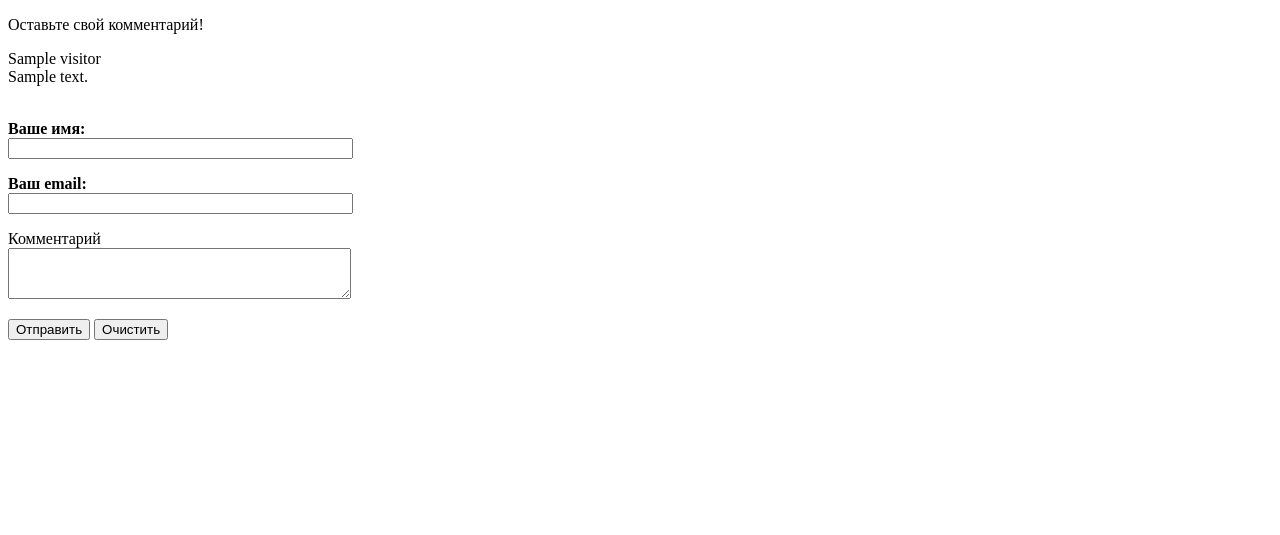
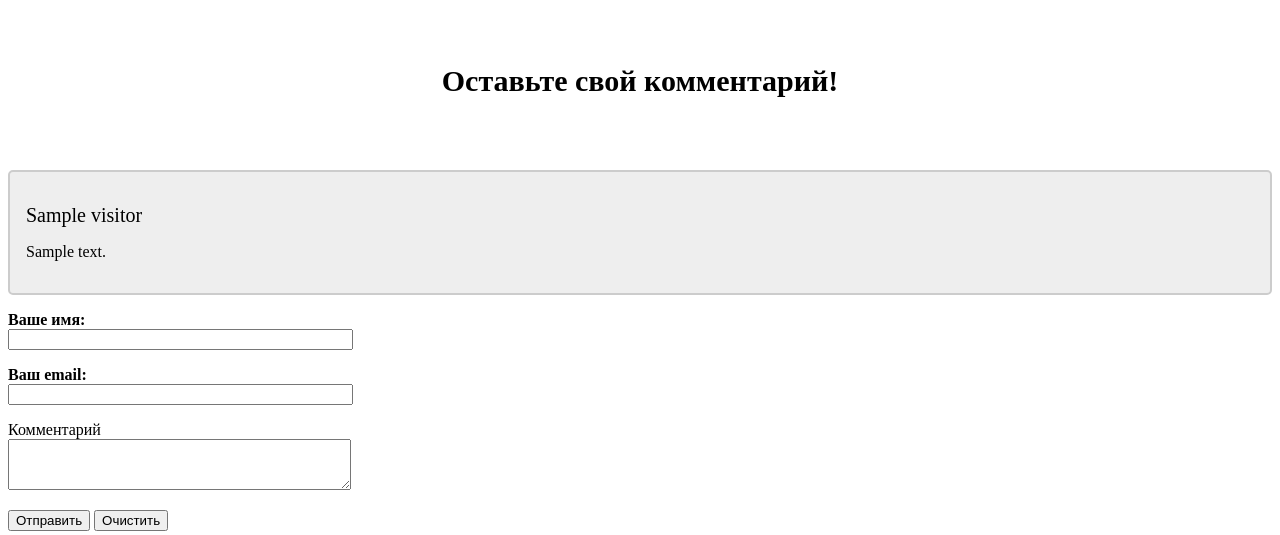
Before and after one commit to SaddlePointMethod/guest3, a PHP site: page / in a window 1280 px wide. Shown: the top 535 px of the page. Run offline with PHP 8.4, Linux system fonts and the light colour scheme; tables that the repository leaves empty or names only in its code hold one stand-in row (values such as "Sample post").

Commit message:
Try add css

```diff
--- a/index.php
+++ b/index.php
@@ -1,11 +1,12 @@
 <!DOCTYPE html>
 <html lang="ru">
 <head>
-  <meta charset="UTF-8">
-  <title>Гостевая страница</title>
+    <meta charset="UTF-8">
+    <link rel="stylesheet" type="text/css" href="mystyle.css">
+    <title>Гостевая страница</title>
 </head>
 <body>
-    <p>Оставьте свой комментарий!</p>
+    <br><br><h1>Оставьте свой комментарий!</h1><br><br>
     <?php
         $link = mysqli_connect("localhost", "l680592k_table1", "Signeto1111", "l680592k_table1");
         $sql = 'SELECT name, comment FROM visitors';
@@ -13,8 +14,10 @@
         while ($row = mysqli_fetch_array($result)) {
             $name=$row['name'];
             $comment=$row['comment'];
-            print($name);
-            print("<br>".$comment. "<br><br>");
+            print("<div class='container'>
+            <p><span>".$name."</span></p>
+            <p>".$comment."</p>
+            </div>");
         }
         print( mysqli_connect_error());
          ?>
--- /dev/null
+++ b/mystyle.css
@@ -0,0 +1,40 @@
+h1 {
+    text-align: center;
+    font-size: 30px;
+}
+
+.container {
+    border: 2px solid #ccc;
+    background-color: #eee;
+    border-radius: 5px;
+    padding: 16px;
+    margin: 16px 0
+}
+
+.container::after {
+    content: "";
+    clear: both;
+    display: table;
+}
+
+.container img {
+    float: left;
+    margin-right: 20px;
+    border-radius: 50%;
+}
+
+.container span {
+    font-size: 20px;
+    margin-right: 15px;
+}
+
+@media (max-width: 500px) {
+    .container {
+        text-align: center;
+    }
+    .container img {
+        margin: auto;
+        float: none;
+        display: block;
+    }
+}
```
